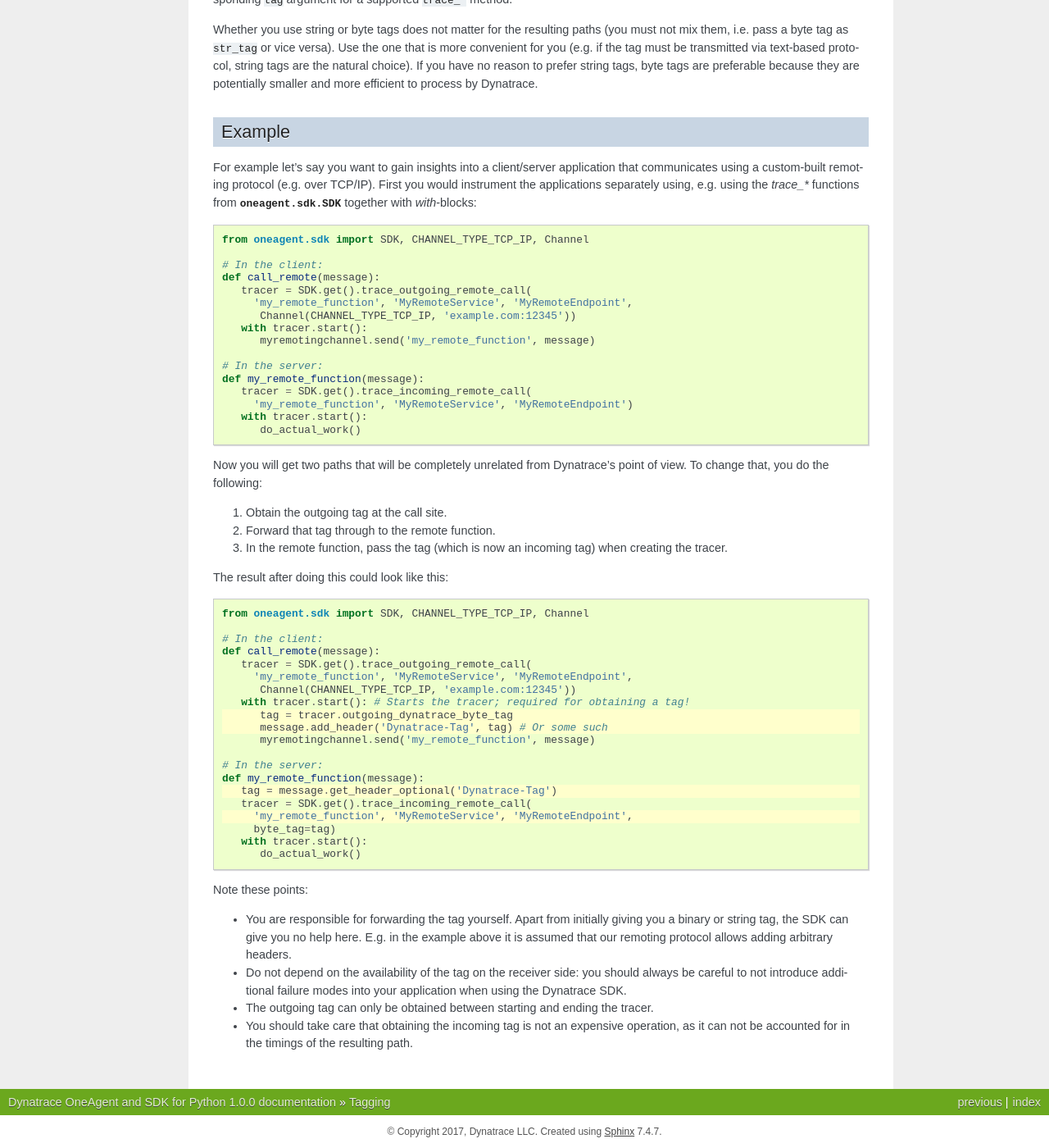
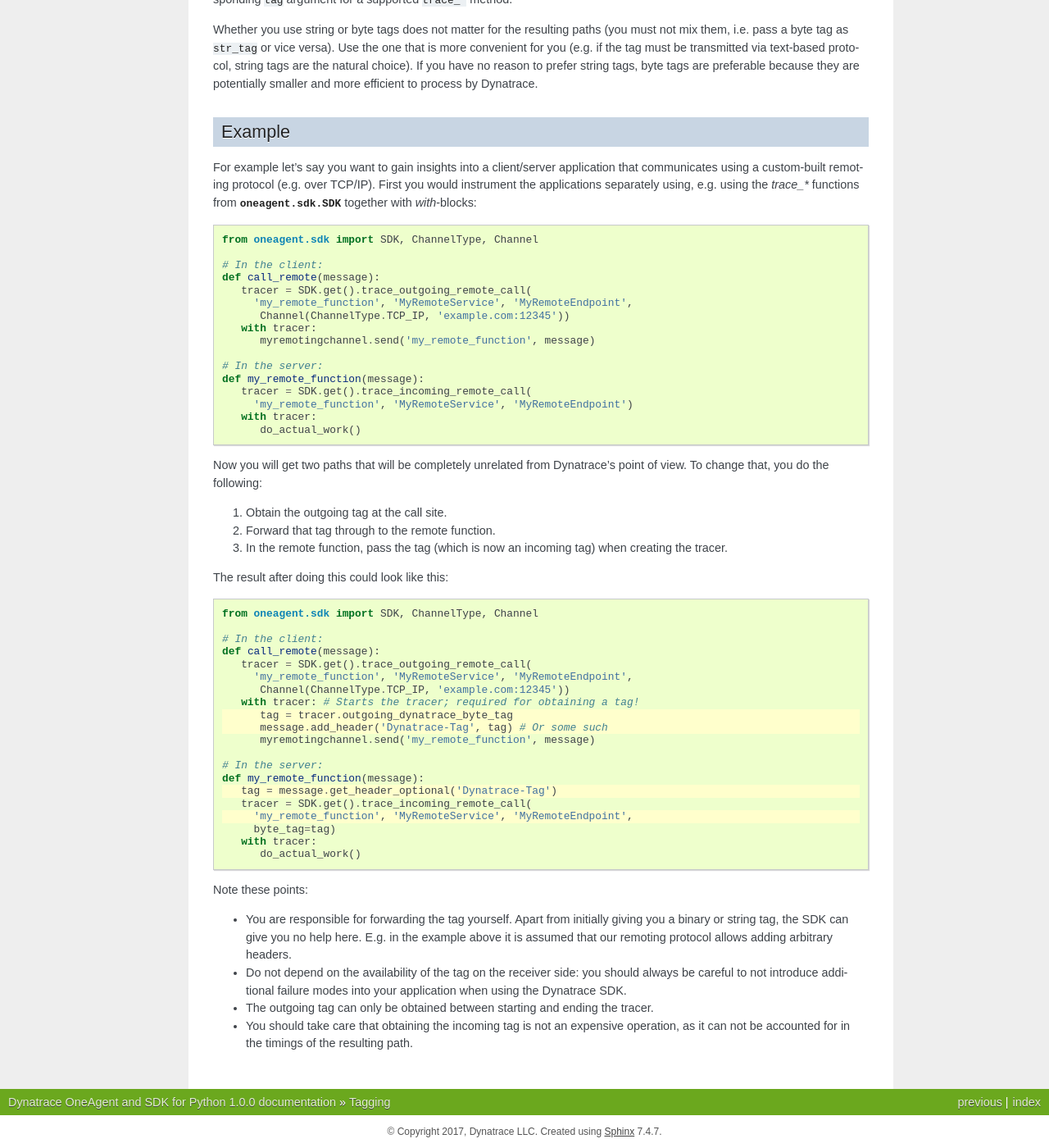
Before and after one commit to Dynatrace/OneAgent-SDK-for-Python, a Sphinx documentation site: the page built from docs/tagging.rst, in a window 1280 px wide and 1400 px high, scrolled down 518 px. Shown: the whole window at 82% size. Built offline with Sphinx 7.4.7, drawn with Linux system fonts in a browser that asks for light colours.

Commit message:
doc: Fix tagging example.

```diff
--- a/docs/tagging.rst
+++ b/docs/tagging.rst
@@ -52,21 +52,21 @@
 First you would instrument the applications separately using, e.g. using the
 `trace_*` functions from :class:`oneagent.sdk.SDK` together with `with`-blocks::
 
-   from oneagent.sdk import SDK, CHANNEL_TYPE_TCP_IP, Channel
+   from oneagent.sdk import SDK, ChannelType, Channel
 
    # In the client:
    def call_remote(message):
       tracer = SDK.get().trace_outgoing_remote_call(
         'my_remote_function', 'MyRemoteService', 'MyRemoteEndpoint',
-         Channel(CHANNEL_TYPE_TCP_IP, 'example.com:12345'))
-      with tracer.start():
+         Channel(ChannelType.TCP_IP, 'example.com:12345'))
+      with tracer:
          myremotingchannel.send('my_remote_function', message)
 
    # In the server:
    def my_remote_function(message):
       tracer = SDK.get().trace_incoming_remote_call(
         'my_remote_function', 'MyRemoteService', 'MyRemoteEndpoint')
-      with tracer.start():
+      with tracer:
          do_actual_work()
 
 Now you will get two paths that will be completely unrelated from Dynatrace's
@@ -82,14 +82,14 @@
 .. code-block:: python
    :emphasize-lines: 9-10,15,17
 
-   from oneagent.sdk import SDK, CHANNEL_TYPE_TCP_IP, Channel
+   from oneagent.sdk import SDK, ChannelType, Channel
 
    # In the client:
    def call_remote(message):
       tracer = SDK.get().trace_outgoing_remote_call(
         'my_remote_function', 'MyRemoteService', 'MyRemoteEndpoint',
-         Channel(CHANNEL_TYPE_TCP_IP, 'example.com:12345'))
-      with tracer.start(): # Starts the tracer; required for obtaining a tag!
+         Channel(ChannelType.TCP_IP, 'example.com:12345'))
+      with tracer: # Starts the tracer; required for obtaining a tag!
          tag = tracer.outgoing_dynatrace_byte_tag
          message.add_header('Dynatrace-Tag', tag) # Or some such
          myremotingchannel.send('my_remote_function', message)
@@ -100,7 +100,7 @@
       tracer = SDK.get().trace_incoming_remote_call(
         'my_remote_function', 'MyRemoteService', 'MyRemoteEndpoint',
         byte_tag=tag)
-      with tracer.start():
+      with tracer:
          do_actual_work()
 
 Note these points:
```
